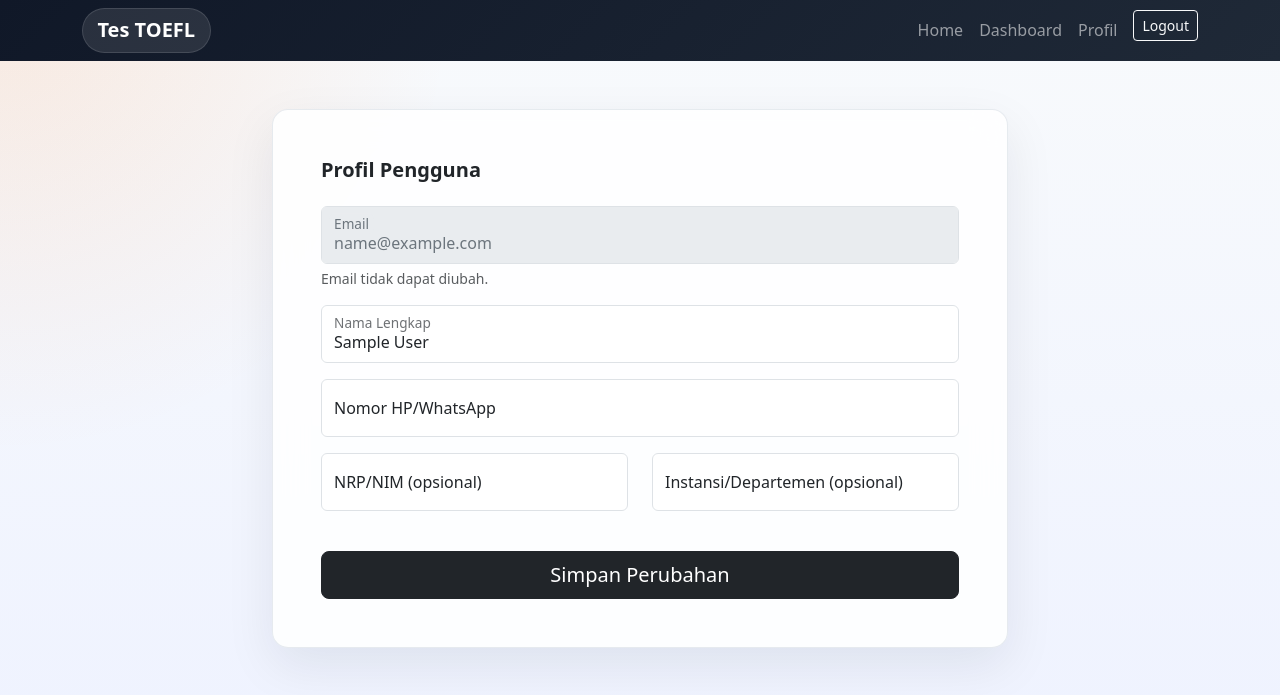
After one commit to Svaerd/upbg-backend, a Flask app: page /dashboard/profile in a window 1280 px wide. The commit adds this page. Shown: the top 695 px of the page. Run offline with Flask 3, Linux system fonts and the light colour scheme; the visitor is signed in with stand-in values (Sample User, id 1).

Commit message:
feat: admin all user and profile

```diff
--- a/app.py
+++ b/app.py
@@ -276,6 +276,42 @@ def dashboard():
         upcoming_schedules=upcoming_schedules,
     )
 
+
+@app.route('/dashboard/profile', methods=['GET', 'POST'])
+@login_required
+def profile():
+    if request.method == 'POST':
+        nama = request.form.get('nama', '').strip()
+        no_hp = request.form.get('no_hp', '').strip() or None
+        nrp = request.form.get('nrp', '').strip() or None
+        instansi = request.form.get('instansi', '').strip() or None
+
+        if not nama:
+            flash('Nama wajib diisi.', 'danger')
+        else:
+            execute_query(
+                """
+                UPDATE users
+                SET nama = %s, no_hp = %s, nrp = %s, instansi = %s
+                WHERE user_id = %s
+                """,
+                (nama, no_hp, nrp, instansi, g.user['user_id']),
+                commit=True
+            )
+            flash('Profil berhasil diperbarui.', 'success')
+            return redirect(url_for('profile'))
+
+    return render_template('dashboard/profile.html')
+
+
+@app.route('/admin/all-user')
+@admin_required
+def admin_all_users():
+    users = fetch_all(
+        "SELECT * FROM users ORDER BY created_at DESC"
+    )
+    return render_template('admin/all_users.html', users=users)
+
 @app.route('/admin/test-types', methods=['GET', 'POST'])
 @admin_required
 def manage_test_types():
--- a/templates/base.html
+++ b/templates/base.html
@@ -85,9 +85,11 @@
             <a class="nav-link" href="{{ url_for('home') }}">Home</a>
             {% if current_user %}
             <a class="nav-link" href="{{ url_for('dashboard') }}">Dashboard</a>
+            <a class="nav-link" href="{{ url_for('profile') }}">Profil</a>
             {% if current_user.tipe_user == 'admin' %}
             <a class="nav-link" href="{{ url_for('manage_test_types') }}">Tipe Tes</a>
             <a class="nav-link" href="{{ url_for('manage_schedules') }}">Jadwal</a>
+            <a class="nav-link" href="{{ url_for('admin_all_users') }}">Data Pengguna</a>
             {% endif %}
             <form
               class="d-inline"
--- /dev/null
+++ b/templates/dashboard/profile.html
@@ -0,0 +1,48 @@
+{% extends "base.html" %}
+{% block content %}
+<div class="row justify-content-center">
+  <div class="col-lg-8">
+    <div class="auth-panel rounded-4 p-4 p-lg-5">
+      <h2 class="h5 fw-bold mb-4">Profil Pengguna</h2>
+
+      <form method="post">
+
+        <div class="form-floating mb-3">
+          <input class="form-control text-secondary" id="email" type="email" value="{{ current_user.email }}" readonly disabled />
+          <label for="email">Email</label>
+          <div class="form-text mt-1">Email tidak dapat diubah.</div>
+        </div>
+
+        <div class="form-floating mb-3">
+          <input class="form-control" id="nama" type="text" name="nama" placeholder="Nama Lengkap" value="{{ current_user.nama }}" required />
+          <label for="nama">Nama Lengkap</label>
+        </div>
+
+        <div class="form-floating mb-3">
+          <input class="form-control" id="no_hp" type="text" name="no_hp" placeholder="Nomor HP/WA" value="{{ current_user.no_hp or '' }}" />
+          <label for="no_hp">Nomor HP/WhatsApp</label>
+        </div>
+
+        <div class="row">
+          <div class="col-md-6">
+            <div class="form-floating mb-3">
+              <input class="form-control" id="nrp" type="text" name="nrp" placeholder="NRP/NIM (opsional)" value="{{ current_user.nrp or '' }}" />
+              <label for="nrp">NRP/NIM (opsional)</label>
+            </div>
+          </div>
+          <div class="col-md-6">
+            <div class="form-floating mb-3">
+              <input class="form-control" id="instansi" type="text" name="instansi" placeholder="Instansi/Divisi (opsional)" value="{{ current_user.instansi or '' }}" />
+              <label for="instansi">Instansi/Departemen (opsional)</label>
+            </div>
+          </div>
+        </div>
+
+        <div class="mt-4">
+          <button class="btn btn-dark btn-lg w-100" type="submit">Simpan Perubahan</button>
+        </div>
+      </form>
+    </div>
+  </div>
+</div>
+{% endblock %}
```
Also changed, not shown: templates/admin/all_users.html (added, +62 -0 lines).
